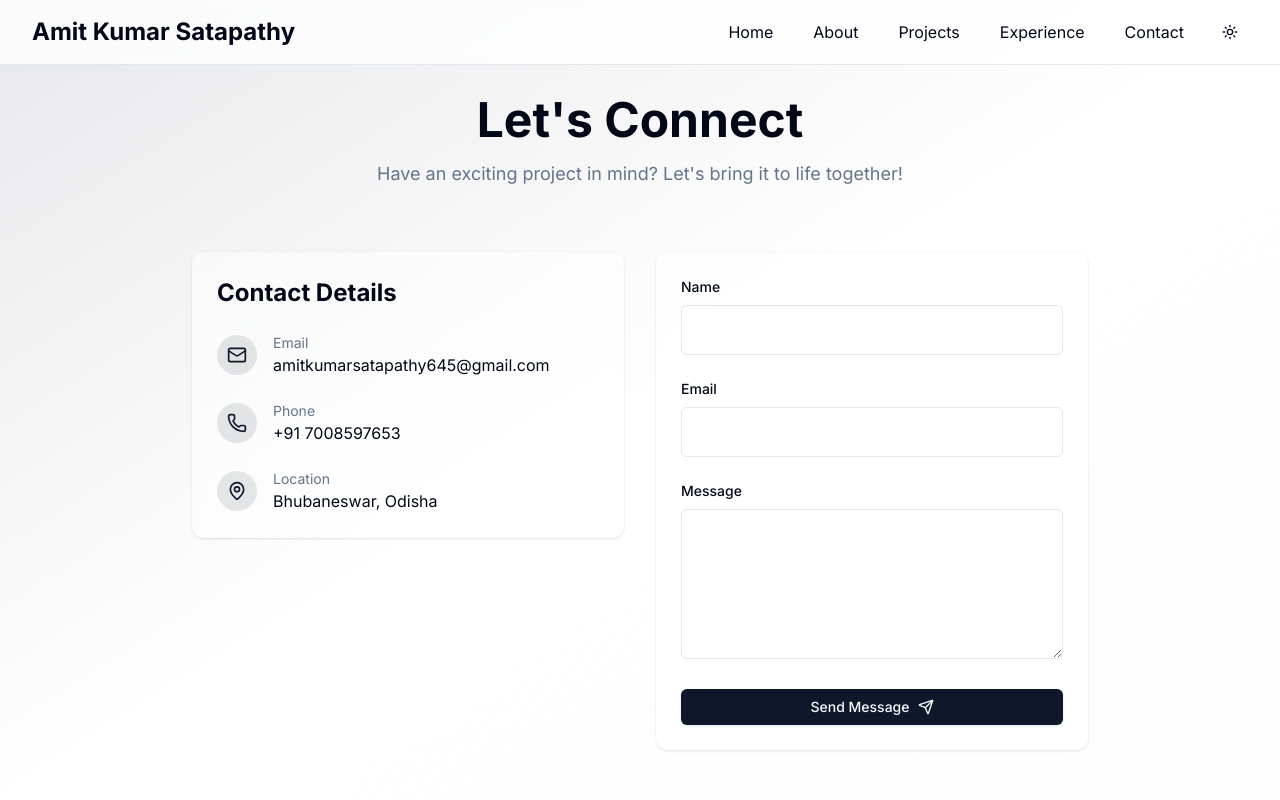
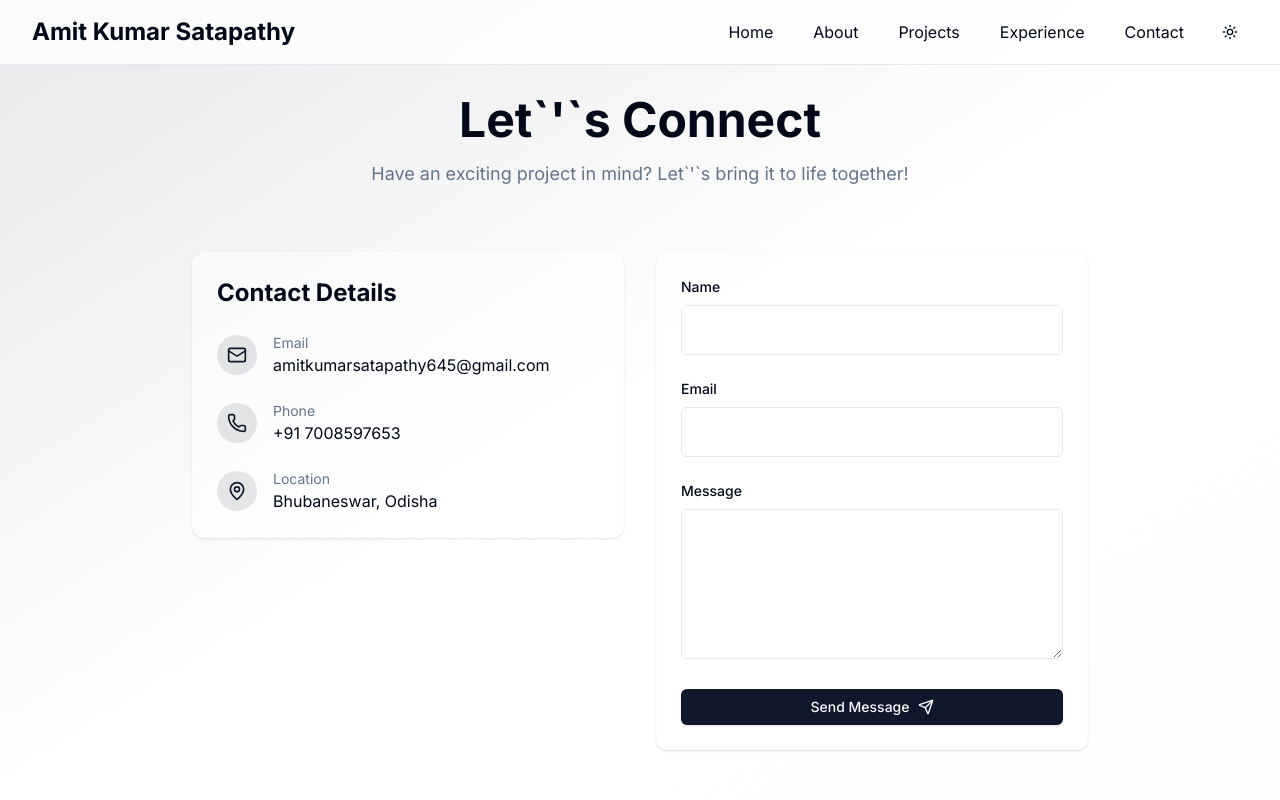
Before and after one commit to Amitkumarsatapathy645/Amit-portfolio, a Next.js app: page /contact in a window 1280 px wide. Shown: the top 800 px of the page. Built offline with nearby package versions, Linux system fonts and the light colour scheme.

Commit message:
fixed errors

```diff
--- a/src/app/about/page.tsx
+++ b/src/app/about/page.tsx
@@ -66,7 +66,7 @@ export default function AboutPage() {
             <span className="gradient-text">Me</span>
           </h1>
           <p className="text-lg text-muted-foreground">
-            I'm a passionate developer with over 3 years of experience building modern web applications. I specialize in creating user-friendly, scalable solutions that solve real-world problems.
+            I&apos;m a passionate developer with over 3 years of experience building modern web applications. I specialize in creating user-friendly, scalable solutions that solve real-world problems.
           </p>
         </motion.div>
 
--- a/src/app/contact/page.tsx
+++ b/src/app/contact/page.tsx
@@ -52,11 +52,11 @@ const ContactPage = () => {
         >
           <div className="text-center mb-16">
             <h1 className="text-4xl md:text-5xl font-bold mb-4">
-              Let's{' '}
+              Let`&apos;`s{' '}
               <span className="gradient-text">Connect</span>
             </h1>
             <p className="text-lg text-muted-foreground">
-              Have an exciting project in mind? Let's bring it to life together!
+              Have an exciting project in mind? Let`&apos;`s bring it to life together!
             </p>
           </div>
 
--- a/src/app/layout.tsx
+++ b/src/app/layout.tsx
@@ -4,13 +4,13 @@ import Navbar from '@/components/common/navbar'
 import Footer from '@/components/common/footer'
 import './globals.css'
 import { Metadata } from 'next'
+import { siteConfig } from '@/lib/utils'
 
 // Load font with subset for performance
 const inter = Inter({ subsets: ['latin'], display: 'swap' })
 
 // Dynamic metadata
 export const generateMetadata = (): Metadata => {
-  const siteConfig = require('@/lib/utils').siteConfig;
   return {
     title: `${siteConfig.name} - Portfolio`,
     description: siteConfig.description,
--- a/src/app/page.tsx
+++ b/src/app/page.tsx
@@ -14,11 +14,8 @@ import ChatBot from '@/components/chatbot/ChatBot' // New component for the chat
 import { Card, CardContent } from '@/components/ui/card'
 import Link from 'next/link'
 
-const TypeAnimation = dynamic<any>(() => import('react-type-animation').then(mod => mod.TypeAnimation), {
-  ssr: false,
-});
 
-const techStack = ['React', 'Next.js', 'Node.js', 'TypeScript', 'MongoDB', 'AWS']
+// const techStack = ['React', 'Next.js', 'Node.js', 'TypeScript', 'MongoDB', 'AWS']
 
 // Simulated list of LinkedIn newsletter posts (replace with your actual data)
 const newsletterPosts = [
@@ -163,9 +160,9 @@ export default function HomePage() {
             viewport={{ once: true }}
             className="max-w-3xl mx-auto text-center"
           >
-            <h2 className="text-3xl font-bold mb-4">Let's Work Together</h2>
+            <h2 className="text-3xl font-bold mb-4">Let`&apos;`s Work Together</h2>
             <p className="text-lg text-muted-foreground mb-8">
-              I'm always open to discussing new projects, creative ideas or opportunities to be part of your visions.
+              I`&apos;`m always open to discussing new projects, creative ideas or opportunities to be part of your visions.
             </p>
             <Button asChild size="lg" aria-label="Contact me via email">
               <a href={`mailto:${require('@/lib/utils').siteConfig.links.email}`}>
--- a/src/components/chatbot/ChatBot.tsx
+++ b/src/components/chatbot/ChatBot.tsx
@@ -4,7 +4,6 @@ import { useState, useRef, useEffect } from 'react'
 import { motion } from 'framer-motion'
 import { Button } from '@/components/ui/button'
 import { Send, X } from 'lucide-react'
-import Link from 'next/link'
 
 interface ChatBotProps {
   onClose: () => void;
```
